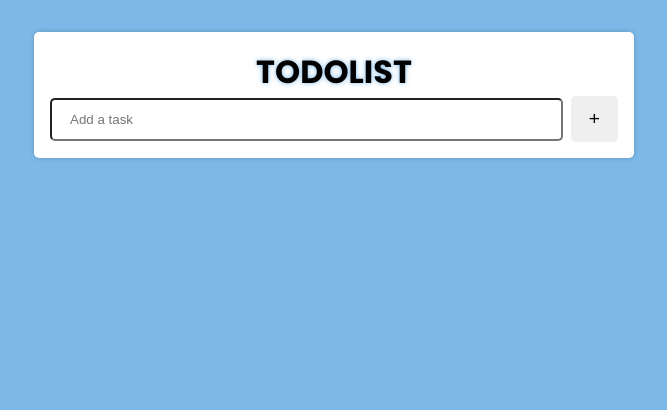
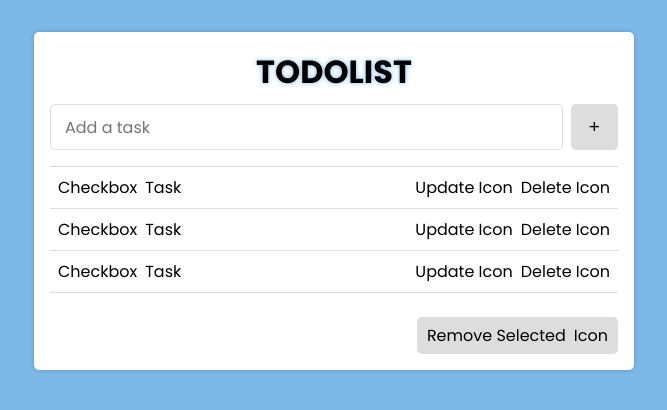
Before and after one commit to Monoametsi/angular-todo-list, an Angular app: page / in a window 1280 px wide. Shown: the top 410 px of the page, without its empty margins (306-973 px from the left). Built offline with nearby package versions, Linux system fonts and the light colour scheme.

Commit message:
Added footer and footer child components

```diff
--- a/src/app/app.component.css
+++ b/src/app/app.component.css
@@ -12,6 +12,7 @@
 }
 
 .todolist-title-cont{
+	padding-bottom: 8px;
 	align-self: center;
 }
 
--- a/src/app/app.component.html
+++ b/src/app/app.component.html
@@ -4,4 +4,6 @@
 	</div>
 
 	<app-header></app-header>
+	<app-body></app-body>
+	<app-footer></app-footer>
 </div>
--- a/src/app/app.module.ts
+++ b/src/app/app.module.ts
@@ -5,13 +5,17 @@ import { AppComponent } from './app.component';
 import { HeaderComponent } from './header/header.component';
 import { AddButtonComponent } from './add-button/add-button.component';
 import { InputFieldComponent } from './input-field/input-field.component';
+import { BodyComponent } from './body/body.component';
+import { FooterComponent } from './footer/footer.component';
 
 @NgModule({
   declarations: [
     AppComponent,
     HeaderComponent,
     AddButtonComponent,
-    InputFieldComponent
+    InputFieldComponent,
+    BodyComponent,
+    FooterComponent
   ],
   imports: [
     BrowserModule
--- /dev/null
+++ b/src/app/body/body.component.css
@@ -0,0 +1,27 @@
+.body-cont{
+	flex-direction: column;
+	padding-bottom: 1.5rem;
+}
+
+.task-cont, .body-cont, .left, .right{
+	display: flex;
+}
+
+.task-cont:first-child{
+	border-top: 1px solid #ddd;
+}
+
+.task-cont{
+	padding: 8px;
+	border-bottom: 1px solid #ddd;
+	justify-content: space-between;
+}
+
+.left span:first-child, .right  span:first-child{
+	padding-right: 8px;
+}
+
+.left, .right{
+	align-items: center;
+	justify-content: center;
+}
--- /dev/null
+++ b/src/app/body/body.component.html
@@ -0,0 +1,37 @@
+<div class="body-cont">
+	<div class="task-cont">
+		<div class="left">
+			<span>Checkbox</span>
+			<span>Task</span>
+		</div>
+
+		<div class="right">
+			<span>Update Icon</span>
+			<span>Delete Icon</span>
+		</div>
+	</div>
+
+	<div class="task-cont">
+		<div class="left">
+			<span>Checkbox</span>
+			<span>Task</span>
+		</div>
+
+		<div class="right">
+			<span>Update Icon</span>
+			<span>Delete Icon</span>
+		</div>
+	</div>
+
+	<div class="task-cont">
+		<div class="left">
+			<span>Checkbox</span>
+			<span>Task</span>
+		</div>
+
+		<div class="right">
+			<span>Update Icon</span>
+			<span>Delete Icon</span>
+		</div>
+	</div>
+</div>
--- /dev/null
+++ b/src/app/body/body.component.ts
@@ -0,0 +1,15 @@
+import { Component, OnInit } from '@angular/core';
+
+@Component({
+  selector: 'app-body',
+  templateUrl: './body.component.html',
+  styleUrls: ['./body.component.css']
+})
+export class BodyComponent implements OnInit {
+
+  constructor() { }
+
+  ngOnInit(): void {
+  }
+
+}
--- /dev/null
+++ b/src/app/footer/footer.component.css
@@ -0,0 +1,13 @@
+.delete-btn{
+	display: flex;
+	justify-content: flex-end;
+}
+
+.delete-btn button{
+	font-size: 1rem;
+	padding: 6px 10px;
+}
+
+.delete-btn span{
+	padding-left: 8px;
+}
--- /dev/null
+++ b/src/app/footer/footer.component.html
@@ -0,0 +1,6 @@
+<div class="btn-cont delete-btn">
+	<button>
+		{{ text }}
+		<span>Icon</span>
+	</button>
+</div>
--- /dev/null
+++ b/src/app/footer/footer.component.ts
@@ -0,0 +1,16 @@
+import { Component, OnInit } from '@angular/core';
+
+@Component({
+  selector: 'app-footer',
+  templateUrl: './footer.component.html',
+  styleUrls: ['./footer.component.css']
+})
+export class FooterComponent implements OnInit {
+
+  constructor() { }
+
+  ngOnInit(): void {
+  }
+
+  text: string = "Remove Selected";
+}
--- a/src/app/header/header.component.css
+++ b/src/app/header/header.component.css
@@ -2,6 +2,7 @@
 	display: flex;
 	align-items: center;
 	justify-content: space-around;
+	padding-bottom: 1rem;
 	/* background-color: red; */
 }
 
--- a/src/app/input-field/input-field.component.css
+++ b/src/app/input-field/input-field.component.css
@@ -8,6 +8,16 @@
 }
 
 .inputField{
-	padding: 12px 18px;
+	font-family: "Poppins", sans-serif;
+	font-size: 1rem;
+	padding: 9.5px 14px;
 	border-radius: 5px;
+	outline: none;
+	border: 1px solid #ddd;
+	transition: 0.3s;
 }
+
+.inputField:focus{
+	border: 1px solid #7CB9E8;
+	box-shadow: 0 0 5px #7CB9E8;
+}
--- a/src/styles.css
+++ b/src/styles.css
@@ -25,6 +25,7 @@ app-root{
 	display: flex;
 	align-items: center;
 	justify-content: center;
+	background-color: #ddd;
 	padding: 12px 18px;
 	outline: none;
 	border: none;
@@ -39,3 +40,7 @@ app-root{
 	background-color: #7CB9E8;
 	box-shadow: 0 0 5px rgba(0,0,0,0.2);
 }
+
+.delete-btn button{
+	font-family: "Poppins", sans-serif;
+}
```
Also changed, not shown: 2 other files (tests, documents, lock files or other folders).
